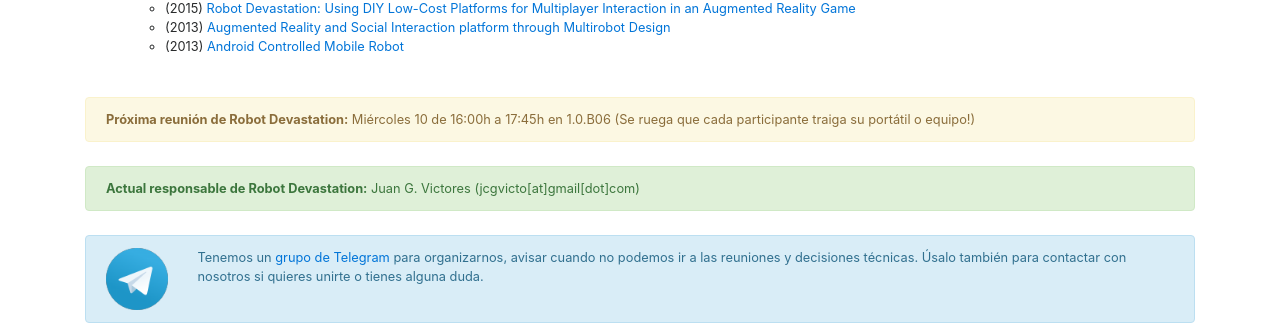
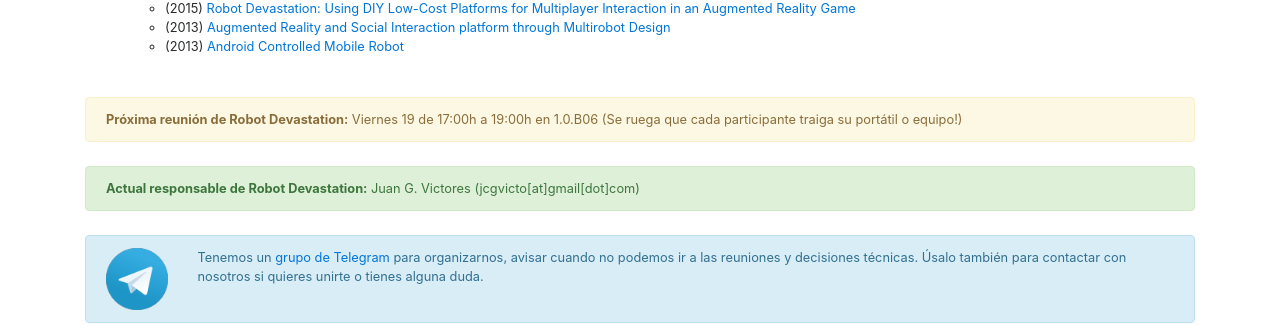
Before and after one commit to asrob-uc3m/asrob-uc3m.github.io, a Jekyll site: the page built from _workgroups/2017-05-28-robot-devastation.markdown, in a window 1280 px wide and 900 px high, scrolled down 929 px. Shown: the part 311-636 px from the top of the window. Built offline with Jekyll 4.4.1, drawn with Linux system fonts in a browser that asks for light colours.

Commit message:
Update 2017-05-28-robot-devastation.markdown

```diff
--- a/_workgroups/2017-05-28-robot-devastation.markdown
+++ b/_workgroups/2017-05-28-robot-devastation.markdown
@@ -10,7 +10,7 @@
 picture_full: /img/rd-full.jpg
 manager: Juan G. Victores
 manager_email: jcgvicto[at]gmail[dot]com
-next_meeting: Miércoles 10 de 16:00h a 17:45h en 1.0.B06 (Se ruega que cada participante traiga su portátil o equipo!)
+next_meeting: Viernes 19 de 17:00h a 19:00h en 1.0.B06 (Se ruega que cada participante traiga su portátil o equipo!)
 layout: workgroup
 active: true
 ---
```
